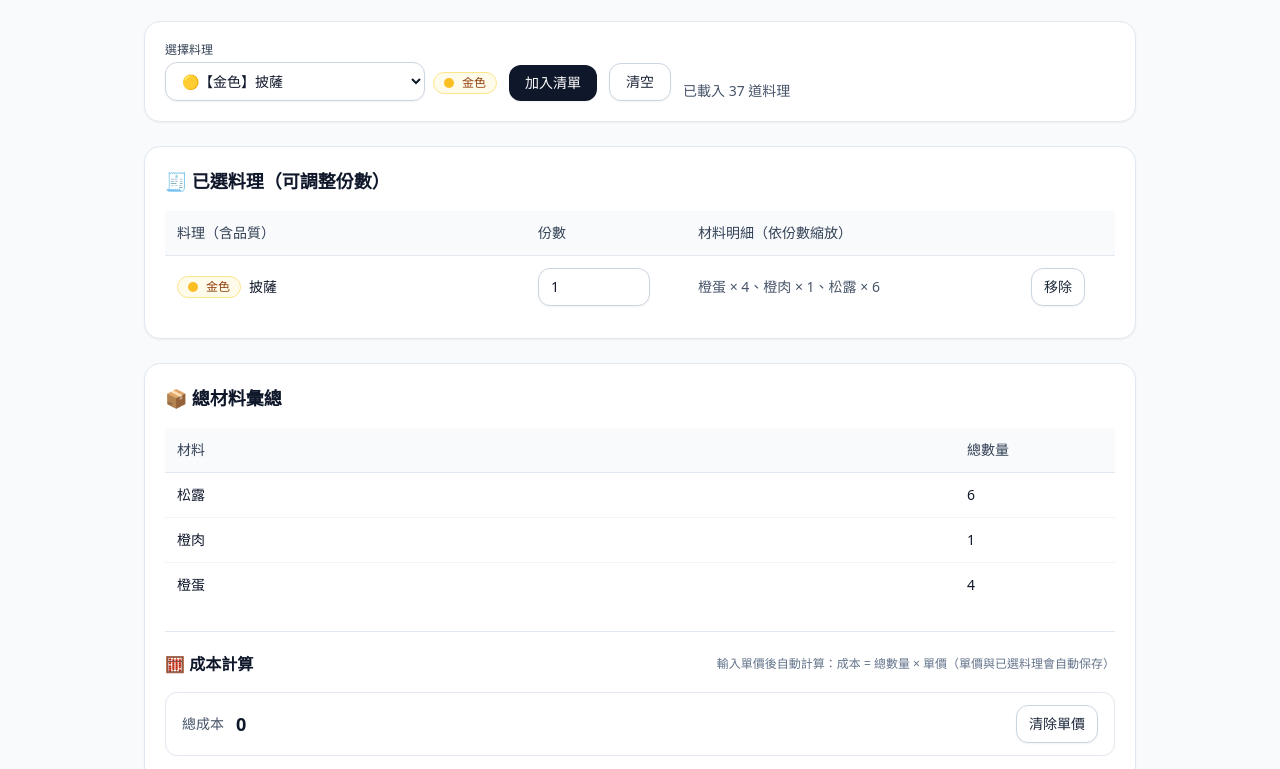
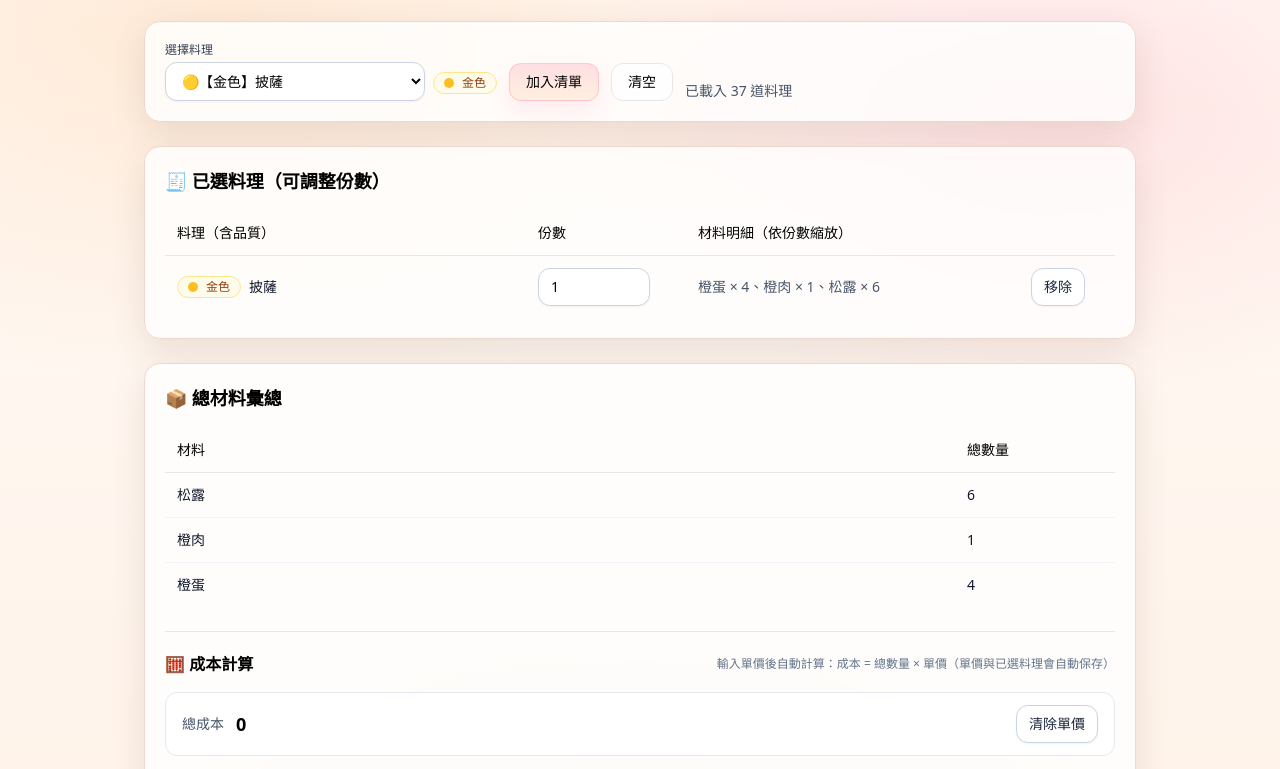
Before and after one commit to aimidy/ss-craft, a website: page src/index.html in a window 1280 px wide. Shown: the part 95-864 px from the top of the page. Drawn offline with nearby package versions, Linux system fonts and the light colour scheme.

Commit message:
更新 index.html 和 script.js，調整樣式以增強視覺效果

```diff
--- a/src/index.html
+++ b/src/index.html
@@ -1,13 +1,94 @@
-<!DOCTYPE html>
+<!doctype html>
 <html lang="zh-Hant">
     <head>
         <meta charset="utf-8" />
         <meta name="viewport" content="width=device-width, initial-scale=1" />
         <title>料理材料計算器</title>
+
+        <!-- Warm theme config (Tailwind CDN) -->
+        <script>
+            tailwind = window.tailwind || {};
+            tailwind.config = {
+                theme: {
+                    extend: {
+                        fontFamily: {
+                            sans: [
+                                '"Noto Sans TC"',
+                                'ui-sans-serif',
+                                'system-ui',
+                                '-apple-system',
+                                'Segoe UI',
+                                'Roboto',
+                                'Helvetica',
+                                'Arial',
+                            ],
+                        },
+                        colors: {
+                            cream: { 50: '#fffaf6', 100: '#fff3ea', 200: '#ffe6d6' },
+                            cocoa: { 900: '#3b2f2a', 700: '#6b564e' },
+                            rosewarm: { 50: '#fff1f5', 200: '#ffd0de', 500: '#ff8aa1' },
+                            peach: { 50: '#fff5ea', 200: '#ffd9b8', 500: '#ffb36b' },
+                            mint: { 50: '#eefaf5', 200: '#cfeee2', 500: '#7fcdb5' },
+                        },
+                        boxShadow: {
+                            cozy: '0 12px 34px rgba(116, 83, 70, 0.14)',
+                            cozy2: '0 8px 18px rgba(116, 83, 70, 0.10)',
+                        },
+                    },
+                },
+            };
+        </script>
         <script src="https://cdn.tailwindcss.com"></script>
+
+        <!-- extra cozy polish -->
+        <style>
+            body {
+                background:
+                    radial-gradient(
+                        1200px 600px at 18% 10%,
+                        rgba(255, 179, 107, 0.22),
+                        transparent 60%
+                    ),
+                    radial-gradient(
+                        900px 520px at 82% 18%,
+                        rgba(255, 138, 161, 0.2),
+                        transparent 55%
+                    ),
+                    radial-gradient(
+                        1000px 720px at 50% 92%,
+                        rgba(127, 205, 181, 0.18),
+                        transparent 55%
+                    ),
+                    linear-gradient(180deg, #fffaf6, #fff1e6);
+            }
+            .card {
+                background: rgba(255, 255, 255, 0.78);
+                border: 1px solid rgba(240, 215, 205, 1);
+                box-shadow: 0 12px 34px rgba(116, 83, 70, 0.14);
+                backdrop-filter: blur(6px);
+            }
+            .table-row-hover tbody tr:hover td {
+                background: rgba(255, 179, 107, 0.08);
+            }
+            .btn-primary {
+                border: 1px solid rgba(255, 138, 161, 0.35);
+                background: linear-gradient(
+                    180deg,
+                    rgba(255, 138, 161, 0.26),
+                    rgba(255, 179, 107, 0.18)
+                );
+                box-shadow: 0 10px 22px rgba(255, 138, 161, 0.14);
+            }
+            .btn-primary:hover {
+                filter: saturate(1.06);
+            }
+            .btn-ghost:hover {
+                background: rgba(255, 255, 255, 0.75);
+            }
+        </style>
     </head>
 
-    <body class="bg-slate-50 text-slate-900">
+    <body class="font-sans text-cocoa-900">
         <div class="mx-auto max-w-5xl px-4 py-8">
             <div class="flex items-end justify-between gap-4 flex-wrap">
                 <div>
@@ -41,7 +122,7 @@
             </div>
 
             <!-- Controls -->
-            <div class="mt-6 rounded-2xl border border-slate-200 bg-white p-5 shadow-sm">
+            <div class="mt-6 card rounded-2xl p-5">
                 <div class="flex flex-wrap items-end gap-3">
                     <label class="flex flex-col gap-1">
                         <span class="text-xs font-medium text-slate-700">選擇料理</span>
@@ -59,14 +140,14 @@
 
                     <button
                         id="addBtn"
-                        class="rounded-xl bg-slate-900 px-4 py-2 text-sm font-medium text-white shadow-sm hover:bg-slate-800 active:bg-slate-950"
+                        class="btn-primary rounded-xl px-4 py-2 text-sm font-medium text-cocoa-900 active:scale-[.99] transition"
                     >
                         加入清單
                     </button>
 
                     <button
                         id="clearBtn"
-                        class="rounded-xl border border-slate-300 bg-white px-4 py-2 text-sm font-medium text-slate-800 shadow-sm hover:bg-slate-50 active:bg-slate-100"
+                        class="btn-ghost rounded-xl border border-cream-200 bg-white/70 px-4 py-2 text-sm font-medium text-cocoa-900 shadow-cozy2 active:bg-white/90 transition"
                         title="清空所有已選料理"
                     >
                         清空
@@ -77,7 +158,7 @@
             </div>
 
             <!-- Selected -->
-            <div class="mt-6 rounded-2xl border border-slate-200 bg-white p-5 shadow-sm">
+            <div class="mt-6 card rounded-2xl p-5">
                 <div class="flex items-center justify-between gap-3 flex-wrap">
                     <h2 class="text-lg font-semibold">🧾 已選料理（可調整份數）</h2>
                 </div>
@@ -87,10 +168,10 @@
                 </div>
 
                 <div id="selectedTableWrap" class="mt-4 overflow-x-auto hidden">
-                    <table class="min-w-full text-sm">
+                    <table class="min-w-full text-sm table-row-hover">
                         <thead>
                             <tr
-                                class="border-b border-slate-200 bg-slate-50 text-left text-slate-700"
+                                class="border-b border-cream-200 bg-cream-50 text-left text-cocoa-900/80"
                             >
                                 <th class="px-3 py-3 font-medium w-[38%]">料理（含品質）</th>
                                 <th class="px-3 py-3 font-medium w-[160px]">份數</th>
@@ -104,7 +185,7 @@
             </div>
 
             <!-- Totals -->
-            <div class="mt-6 rounded-2xl border border-slate-200 bg-white p-5 shadow-sm">
+            <div class="mt-6 card rounded-2xl p-5">
                 <h2 class="text-lg font-semibold">📦 總材料彙總</h2>
 
                 <div id="totalEmpty" class="mt-3 text-sm text-slate-600">
@@ -112,10 +193,10 @@
                 </div>
 
                 <div id="totalTableWrap" class="mt-4 overflow-x-auto hidden">
-                    <table class="min-w-full text-sm">
+                    <table class="min-w-full text-sm table-row-hover">
                         <thead>
                             <tr
-                                class="border-b border-slate-200 bg-slate-50 text-left text-slate-700"
+                                class="border-b border-cream-200 bg-cream-50 text-left text-cocoa-900/80"
                             >
                                 <th class="px-3 py-3 font-medium">材料</th>
                                 <th class="px-3 py-3 font-medium w-[160px]">總數量</th>
@@ -159,10 +240,10 @@
                     </div>
 
                     <div id="costTableWrap" class="mt-4 overflow-x-auto hidden">
-                        <table class="min-w-full text-sm">
+                        <table class="min-w-full text-sm table-row-hover">
                             <thead>
                                 <tr
-                                    class="border-b border-slate-200 bg-slate-50 text-left text-slate-700"
+                                    class="border-b border-cream-200 bg-cream-50 text-left text-cocoa-900/80"
                                 >
                                     <th class="px-3 py-3 font-medium">材料</th>
                                     <th class="px-3 py-3 font-medium w-[120px]">總數量</th>
--- a/src/script.js
+++ b/src/script.js
@@ -142,8 +142,8 @@ function qualityTheme(quality) {
         default:
             return {
                 dot: '⚪',
-                badge: 'inline-flex items-center gap-2 rounded-full border border-slate-200 bg-slate-50 px-2.5 py-0.5 text-xs font-medium text-slate-700',
-                chipDot: 'bg-slate-400',
+                badge: 'inline-flex items-center gap-2 rounded-full border border-cream-200 bg-cream-50 px-2.5 py-0.5 text-xs font-medium text-cocoa-700',
+                chipDot: 'bg-rosewarm-200',
             };
     }
 }
```
